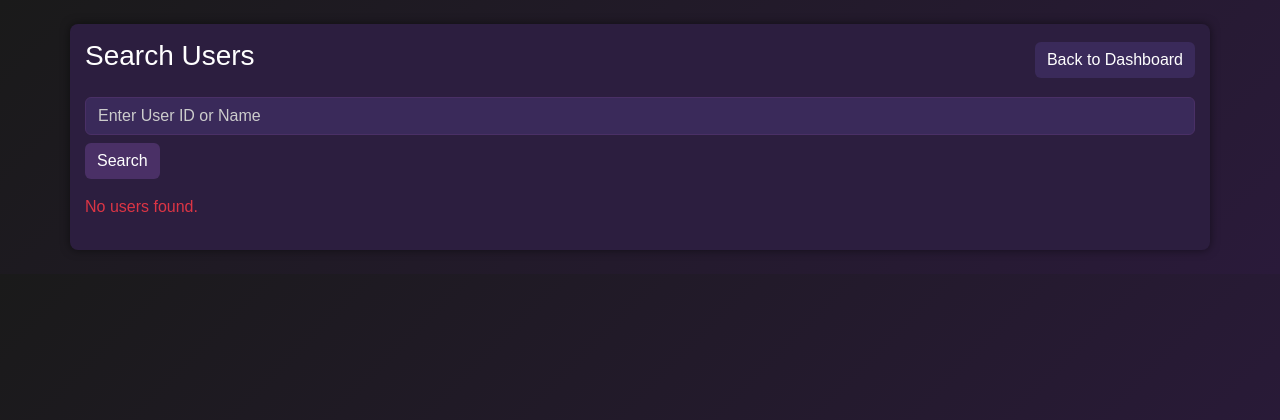
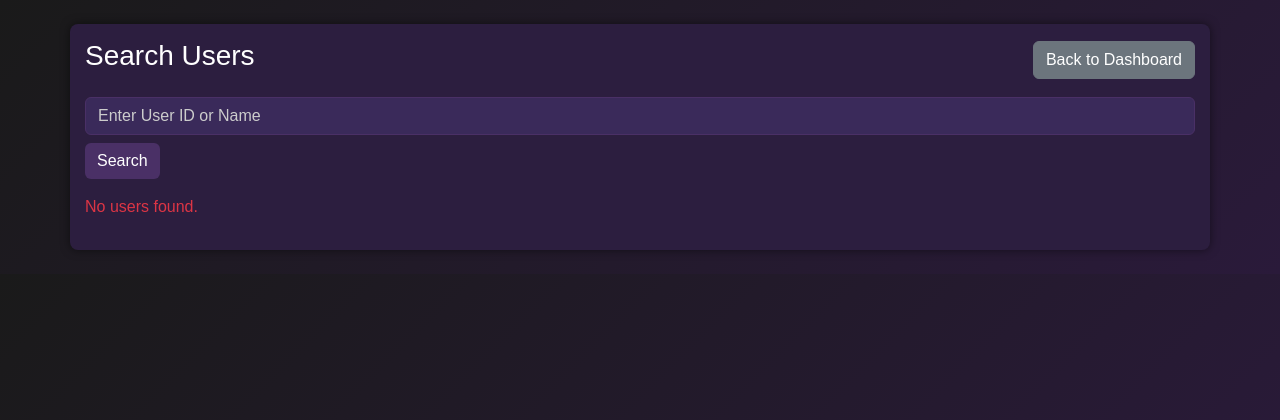
Before and after one commit to reefashehnil/IamOnCampus, a PHP site: page /search.php in a window 1280 px wide. Shown: the top 420 px of the page. Run offline with PHP 8.4, Linux system fonts and the light colour scheme; the visitor is signed in with stand-in values (Sample User, id 1); data that the repository does not hold is empty.

Commit message:
Update search.php

```diff
--- a/Login/search.php
+++ b/Login/search.php
@@ -70,13 +70,7 @@ if ($_SERVER["REQUEST_METHOD"] == "POST" && !empty($_POST['search'])) {
         .btn-primary:hover {
             background: #5a4080; /* Lighter violet on hover */
         }
-        .btn-secondary {
-            background: #3a2a5a; /* Dark violet button */
-            border: none;
-        }
-        .btn-secondary:hover {
-            background: #4a3066; /* Lighter violet on hover */
-        }
+
         .table {
             background: #2c1e3f; /* Dark violet table background */
             color: #fff; /* White text */
```
